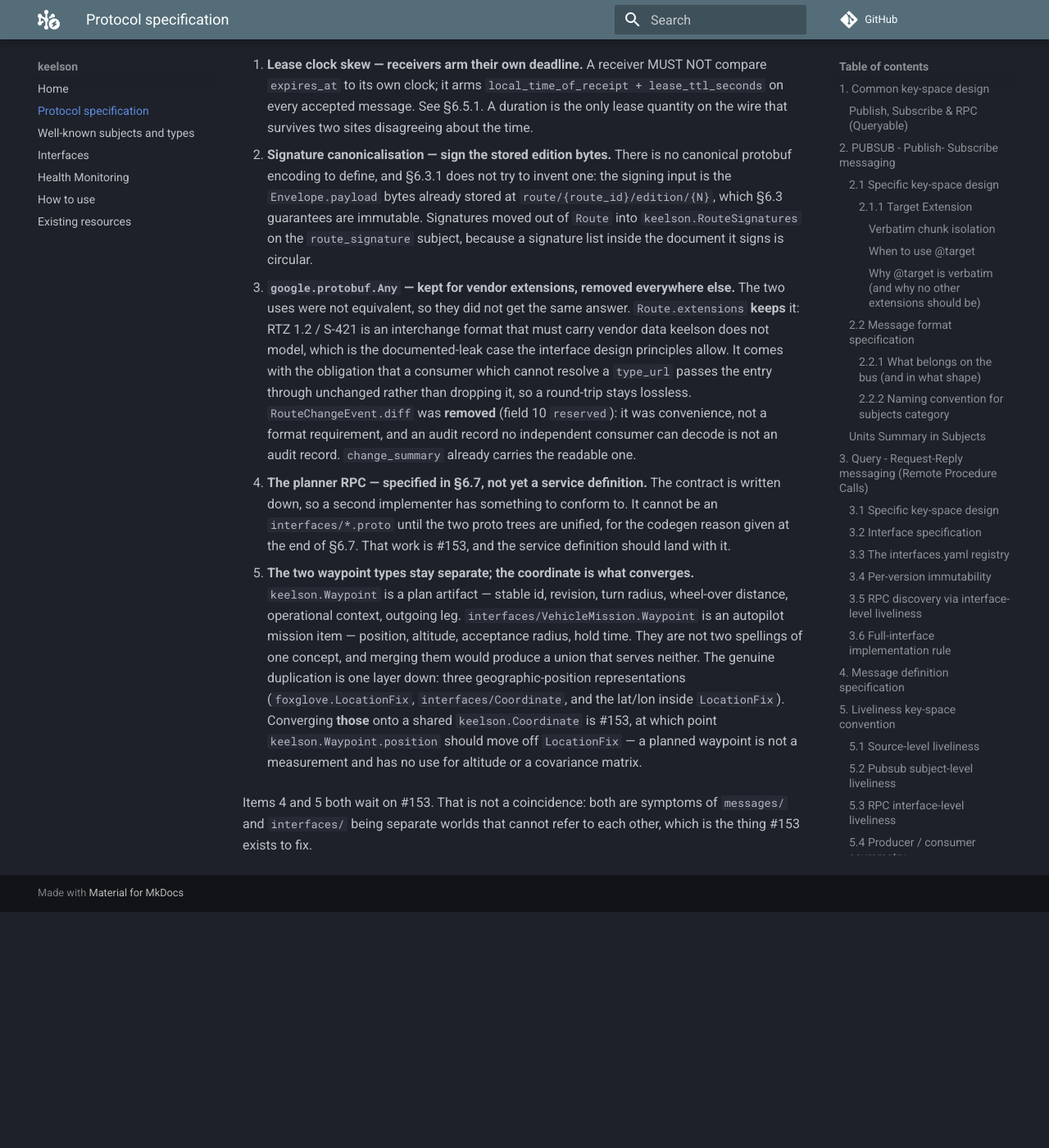
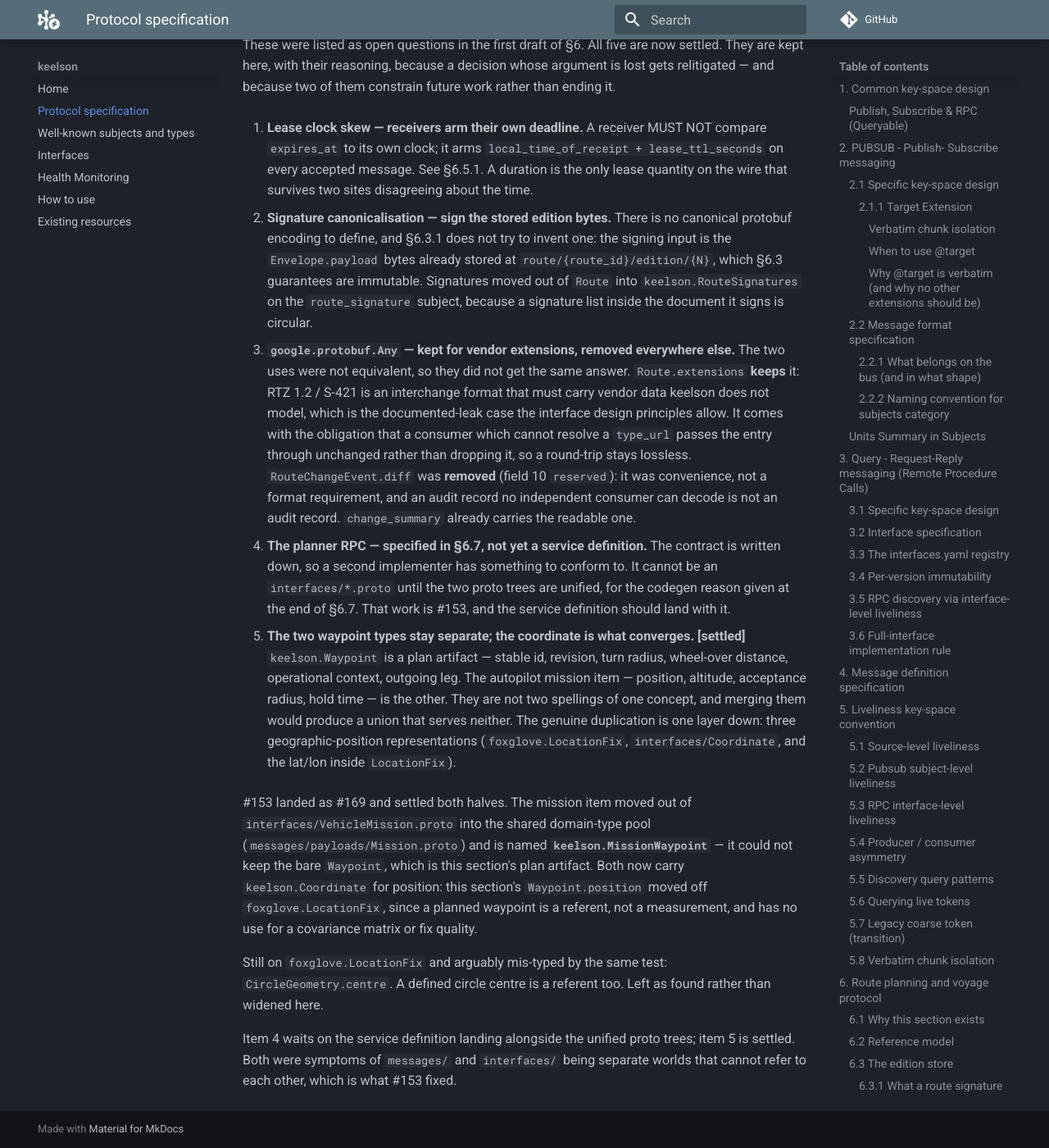
Before and after one commit to RISE-Maritime/keelson, an MkDocs documentation site: the page built from docs/protocol-specification.md, in a window 1280 px wide and 1400 px high, scrolled down 23260 px. Shown: the whole window at 82% size. Built offline with MkDocs 1.6.1 and Material for MkDocs 9.7.7, drawn with Linux system fonts in a browser that asks for light colours; comment, search, counter and statistics services are not loaded; before the commit the page ends 24372 px from its top, so only the background shows below that; some of the changed text lies outside the part shown.

Commit message:
feat(messages): settle the two-waypoint question §6.8 left open
#141 and #169 both defined `keelson.Waypoint`, so protoc refused the build
the moment they met on dev. §6.8 item 5 had already decided how this goes:
the two types stay separate — a route plan artifact and an autopilot mission
step are not two spellings of one concept, and merging them "would produce a
union that serves neither" — and what converges is the coordinate.

#153 landed as #169, which is the precondition §6.8 was waiting on. So:

- The mission step becomes `keelson.MissionWaypoint`. #169 moved it into the
  shared pool and it took the bare name on the way; §6.8 already reserves
  `keelson.Waypoint` for the route artifact, so the mission one qualifies.
- `Waypoint.position` moves from `foxglove.LocationFix` to
  `keelson.Coordinate` — the follow-through §6.8 says #153 unblocks. A
  planned waypoint is a referent, not a measurement, and has no use for a
  covariance matrix or fix quality.
- §6.8 item 5 marked settled, and §2.2.1's "there is exactly one Waypoint in
  the system" corrected: it is `Coordinate` that is singular. There are
  deliberately two waypoints, both built on it.

Left as found: `CircleGeometry.centre` is still `foxglove.LocationFix` and a
defined circle centre is a referent by the same test. Noted in §6.8 rather
than widened here.

Co-Authored-By: Claude Opus 5 (1M context) <noreply@anthropic.com>

```diff
--- a/docs/protocol-specification.md
+++ b/docs/protocol-specification.md
@@ -176,7 +176,7 @@ A latitude/longitude pair is modelled by *what it claims*, not by which transpor
 * An **observation** — where a sensor says something *is* (a position fix, a tracked target) — uses `foxglove.LocationFix`. Covariance, `frame_id` and fix quality are properties a measurement genuinely has; this is what telemetry subjects like `location_fix` carry.
 * A **referent** — where something is *intended, planned or defined* to be (a mission waypoint, a route leg, a geofence vertex, a home position) — uses the shared domain types `keelson.Coordinate` / `keelson.Waypoint` (`messages/payloads/`). An intention has no covariance; building plan types on `LocationFix` forces producers to fabricate measurement metadata and consumers to guess what it means there.
 
-> **The test:** *does this position carry measurement context (covariance, frame, fix quality) that a consumer could act on?* **Yes** → observation → `foxglove.LocationFix`. **No** → referent → `keelson.Coordinate`. The transport is irrelevant — both types are legal on pubsub and RPC alike; there is exactly one `Waypoint` in the system, and every interface or subject that needs one references it rather than declaring its own.
+> **The test:** *does this position carry measurement context (covariance, frame, fix quality) that a consumer could act on?* **Yes** → observation → `foxglove.LocationFix`. **No** → referent → `keelson.Coordinate`. The transport is irrelevant — both types are legal on pubsub and RPC alike; there is exactly one `Coordinate` in the system, and every interface or subject that needs a referent position references it rather than declaring its own. Waypoints are the level above and there are deliberately two — `keelson.Waypoint` (route plan artifact) and `keelson.MissionWaypoint` (autopilot mission step); both build on the one `Coordinate`. See §6.8 item 5.
 
 > **NOTE:** free map rendering in Foxglove Studio is not a reason to model a plan as `LocationFix`. Conversion for display belongs at the visualization edge (e.g. the Foxglove bridge converting a route to foxglove types for drawing), not in the domain model.
 
@@ -752,18 +752,29 @@ work rather than ending it.
    and the service definition should land with it.
 
 5. **The two waypoint types stay separate; the coordinate is what converges.**
-   `keelson.Waypoint` is a plan artifact — stable id, revision, turn radius,
-   wheel-over distance, operational context, outgoing leg.
-   `interfaces/VehicleMission.Waypoint` is an autopilot mission item — position,
-   altitude, acceptance radius, hold time. They are not two spellings of one
-   concept, and merging them would produce a union that serves neither. The
-   genuine duplication is one layer down: three geographic-position
-   representations (`foxglove.LocationFix`, `interfaces/Coordinate`, and the
-   lat/lon inside `LocationFix`). Converging **those** onto a shared
-   `keelson.Coordinate` is #153, at which point `keelson.Waypoint.position`
-   should move off `LocationFix` — a planned waypoint is not a measurement and
-   has no use for altitude or a covariance matrix.
+   **[settled]** `keelson.Waypoint` is a plan artifact — stable id, revision,
+   turn radius, wheel-over distance, operational context, outgoing leg. The
+   autopilot mission item — position, altitude, acceptance radius, hold time —
+   is the other. They are not two spellings of one concept, and merging them
+   would produce a union that serves neither. The genuine duplication is one
+   layer down: three geographic-position representations
+   (`foxglove.LocationFix`, `interfaces/Coordinate`, and the lat/lon inside
+   `LocationFix`).
 
-Items 4 and 5 both wait on #153. That is not a coincidence: both are symptoms of
-`messages/` and `interfaces/` being separate worlds that cannot refer to each
-other, which is the thing #153 exists to fix.
+   #153 landed as #169 and settled both halves. The mission item moved out of
+   `interfaces/VehicleMission.proto` into the shared domain-type pool
+   (`messages/payloads/Mission.proto`) and is named **`keelson.MissionWaypoint`**
+   — it could not keep the bare `Waypoint`, which is this section's plan
+   artifact. Both now carry `keelson.Coordinate` for position: this section's
+   `Waypoint.position` moved off `foxglove.LocationFix`, since a planned
+   waypoint is a referent, not a measurement, and has no use for a covariance
+   matrix or fix quality.
+
+   Still on `foxglove.LocationFix` and arguably mis-typed by the same test:
+   `CircleGeometry.centre`. A defined circle centre is a referent too. Left as
+   found rather than widened here.
+
+Item 4 waits on the service definition landing alongside the unified proto
+trees; item 5 is settled. Both were symptoms of `messages/` and `interfaces/`
+being separate worlds that cannot refer to each other, which is what #153
+fixed.
```
Also changed, not shown: connectors/mavlink/ZENOH_API.md (+1 -1 lines), 5 other files.
